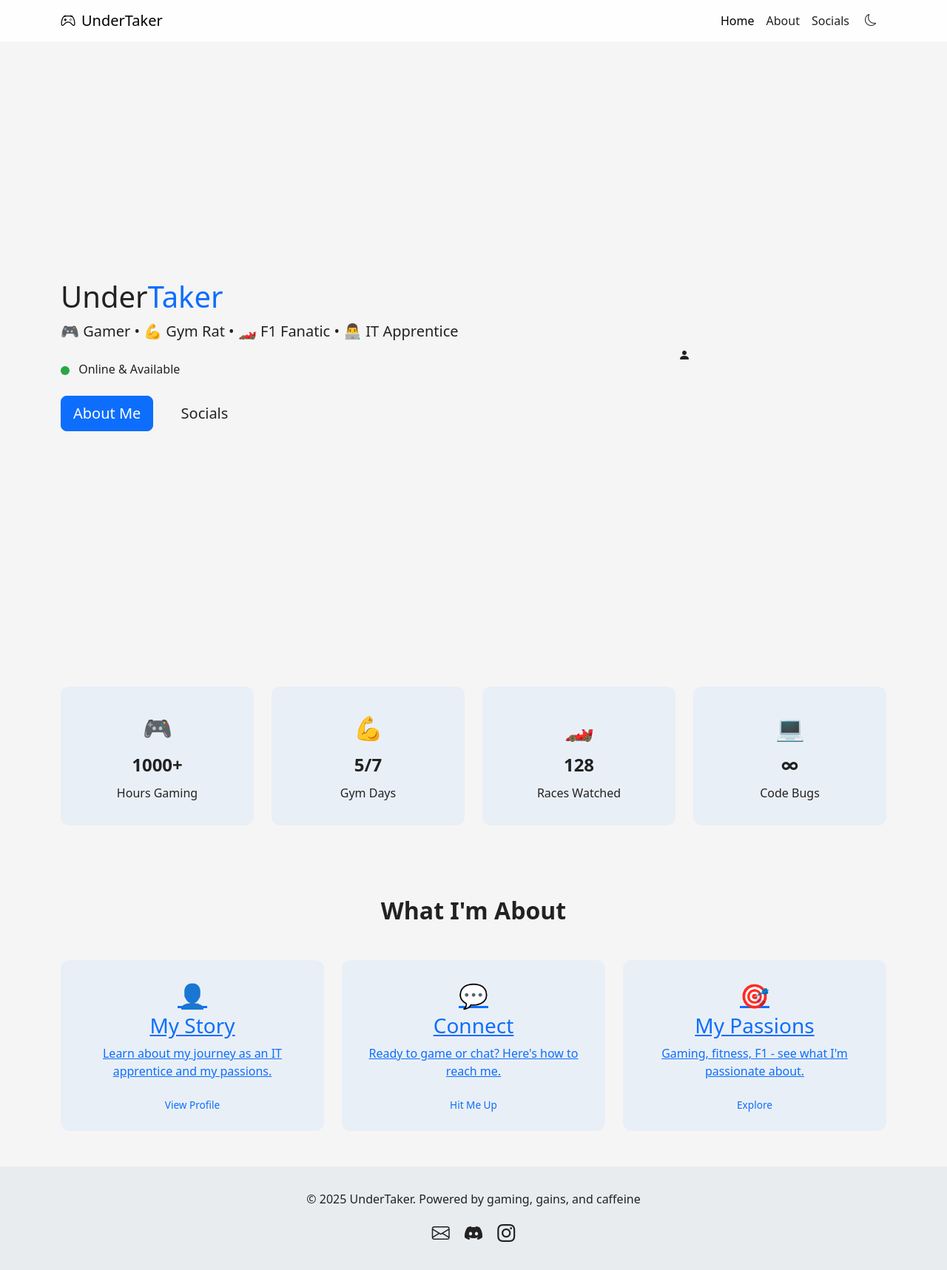
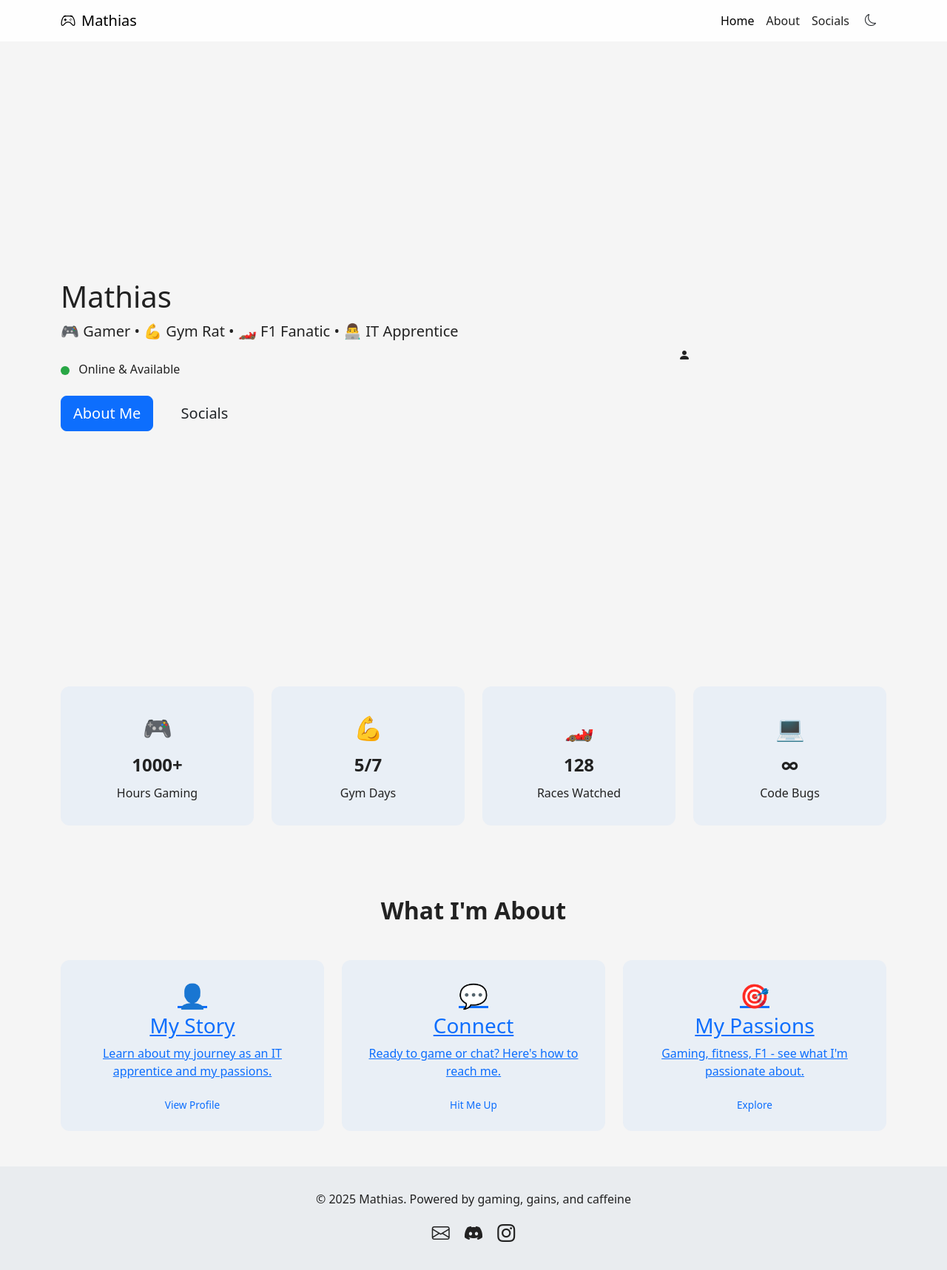
Before and after one commit to UnderTaker-dev/My-Sites, a plain HTML site: page index.html in a window 1280 px wide. Shown: the whole page at 74% size. Drawn offline with nearby package versions, Linux system fonts and the light colour scheme.

Commit message:
changed from using "underTaker" to "mathias"

```diff
--- a/index.html
+++ b/index.html
@@ -3,7 +3,7 @@
 <head>
 <meta charset="UTF-8">
 <meta name="viewport" content="width=device-width, initial-scale=1.0">
-<title>UnderTaker - Mathias</title>
+<title>Mathias - Gamer • Gym Rat • F1 Fan</title>
 <link rel="stylesheet" href="styles.css">
 <link href="https://cdn.jsdelivr.net/npm/bootstrap@5.3.0/dist/css/bootstrap.min.css" rel="stylesheet">
 <link href="https://cdn.jsdelivr.net/npm/bootstrap-icons@1.10.0/font/bootstrap-icons.css" rel="stylesheet">
@@ -12,7 +12,7 @@
 
 <nav class="navbar navbar-expand-lg fixed-top">
 <div class="container">
-    <a class="navbar-brand" href="index.html"><i class="bi bi-controller me-2"></i>UnderTaker</a>
+  <a class="navbar-brand" href="index.html"><i class="bi bi-controller me-2"></i>Mathias</a>
   <button class="navbar-toggler" type="button" data-bs-toggle="collapse" data-bs-target="#navbarNav">
     <span class="navbar-toggler-icon"></span>
   </button>
@@ -29,12 +29,11 @@
 </div>
 </nav>
 
-<main class="main-content">
 <section class="hero d-flex align-items-center">
 <div class="container">
   <div class="row align-items-center min-vh-100">
     <div class="col-lg-6">
-        <h1>Under<span class="text-primary">Taker</span></h1>
+      <h1>Mathias</h1>
       <p class="lead mb-4 gaming-subtitle">🎮 Gamer • 💪 Gym Rat • 🏎️ F1 Fanatic • 👨‍💻 IT Apprentice</p>
       <div class="status mb-4">
         <span class="status-dot online"></span>
@@ -126,14 +125,14 @@
   </div>
 </div>
 </section>
-</main>
 
-<footer class="footer">
+<!-- Footer -->
+<footer class="footer mt-auto">
 <div class="container text-center">
-    <p class="mb-2">&copy; 2025 UnderTaker. Powered by gaming, gains, and caffeine</p>
+  <p class="mb-2">© <span id="footer-year">2025</span> Mathias. Powered by gaming, gains, and caffeine</p>
   <div class="social-links">
     <a href="mailto:me@mathi4s.com"><i class="bi bi-envelope"></i></a>
-      <a href="https://discord.com/channels/@me/397647326199676928"><i class="bi bi-discord"></i></a>
+    <a href="https://discord.com/users/397647326199676928"><i class="bi bi-discord"></i></a>
     <a href="https://www.instagram.com/vyse_undertaker/"><i class="bi bi-instagram"></i></a>
   </div>
 </div>
```
Also changed, not shown: about.html (+5 -5 lines), socials.html (+6 -8 lines). Lines whose indentation alone changed are shown as unchanged.
